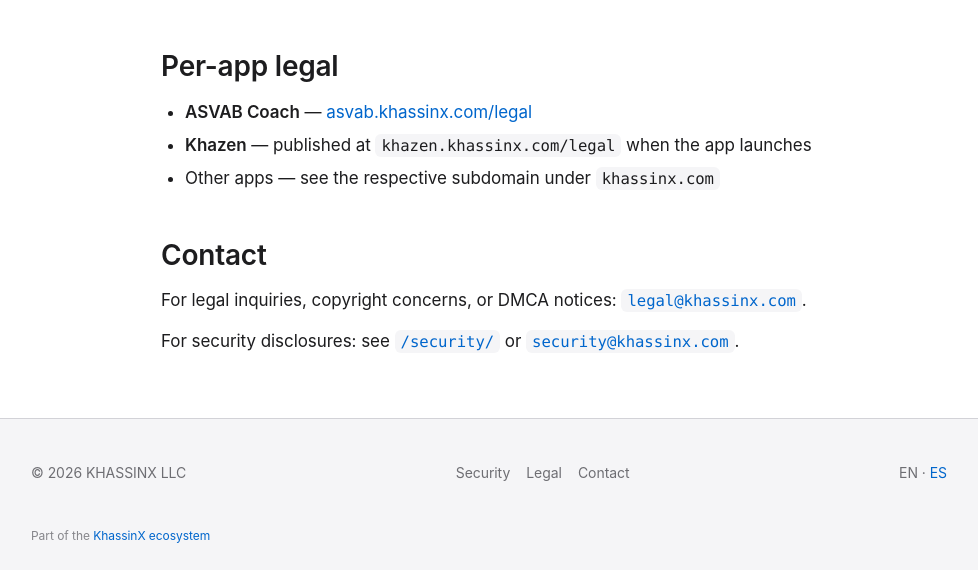
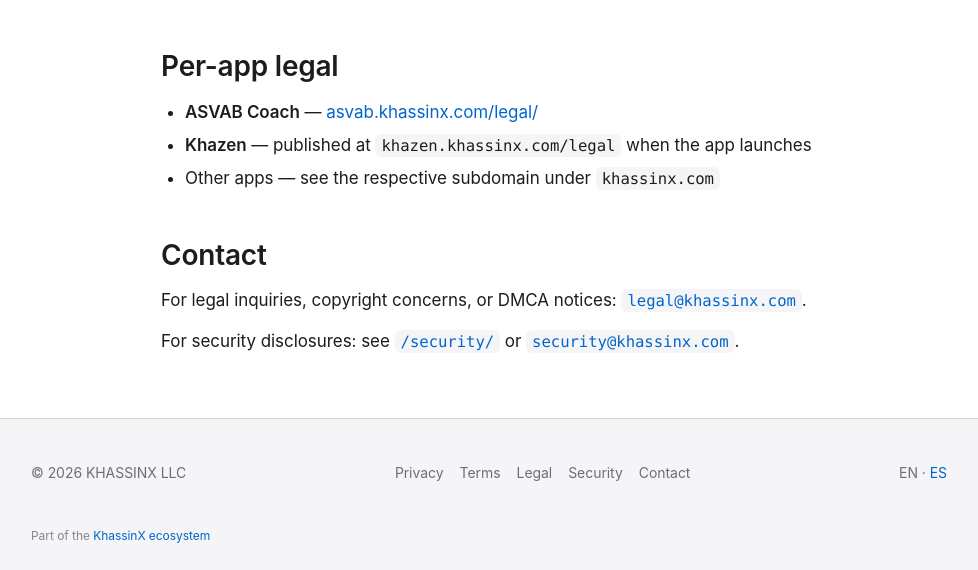
Before and after one commit to KhassinX/khassinx-apex-web, a Jekyll site: the page built from legal/index.md, in a window 1280 px wide and 1268 px high. Shown: the part 691-1261 px from the top of the window, without its empty margins (151-1129 px from the left). Built offline with Jekyll 4.4.1, drawn with Linux system fonts in a browser that asks for light colours.

Commit message:
fix(site): footer Privacy+Terms, link ASVAB a /legal/, theme-color #0E0E11/#FAFAF7 (spec 4.5) (#25)
Co-authored-by: khassinx <hello@khassinx.com>

```diff
--- a/_config.yml
+++ b/_config.yml
@@ -51,17 +51,25 @@
 
 footer_nav:
   en:
+    - title: Privacy
+      url: "/legal/privacy/"
+    - title: Terms
+      url: "/legal/terms/"
+    - title: Legal
+      url: "/legal/"
     - title: Security
       url: "/security/"
-    - title: Legal
-      url: "/legal/"
     - title: Contact
       url: "mailto:hello@khassinx.com"
   es:
+    - title: Privacidad
+      url: "/es/legal/privacy/"
+    - title: Términos
+      url: "/es/legal/terms/"
+    - title: Legal
+      url: "/es/legal/"
     - title: Seguridad
       url: "/es/security/"
-    - title: Legal
-      url: "/es/legal/"
     - title: Contacto
       url: "mailto:hello@khassinx.com"
 
--- a/_layouts/base.html
+++ b/_layouts/base.html
@@ -12,8 +12,8 @@
   <title>{% if page.seo_title %}{{ page.seo_title }}{% elsif page.title %}{{ page.title }} — {{ site.title }}{% else %}{{ site.title }}{% endif %}</title>
   <meta name="description" content="{{ page.description | default: site.description }}">
 
-  <meta name="theme-color" content="#000000" media="(prefers-color-scheme: dark)">
-  <meta name="theme-color" content="#FFFFFF" media="(prefers-color-scheme: light)">
+  <meta name="theme-color" content="#0E0E11" media="(prefers-color-scheme: dark)">
+  <meta name="theme-color" content="#FAFAF7" media="(prefers-color-scheme: light)">
 
   <meta property="og:title" content="{% if page.seo_title %}{{ page.seo_title }}{% elsif page.title %}{{ page.title }} — {{ site.title }}{% else %}{{ site.title }}{% endif %}">
   <meta property="og:description" content="{{ page.description | default: site.description }}">
--- a/legal/index.md
+++ b/legal/index.md
@@ -23,7 +23,7 @@
 
 ## Per-app legal
 
-- **ASVAB Coach** — [asvab.khassinx.com/legal](https://asvab.khassinx.com)
+- **ASVAB Coach** — [asvab.khassinx.com/legal/](https://asvab.khassinx.com/legal/)
 - **Khazen** — published at `khazen.khassinx.com/legal` when the app launches
 - Other apps — see the respective subdomain under `khassinx.com`
 
```
